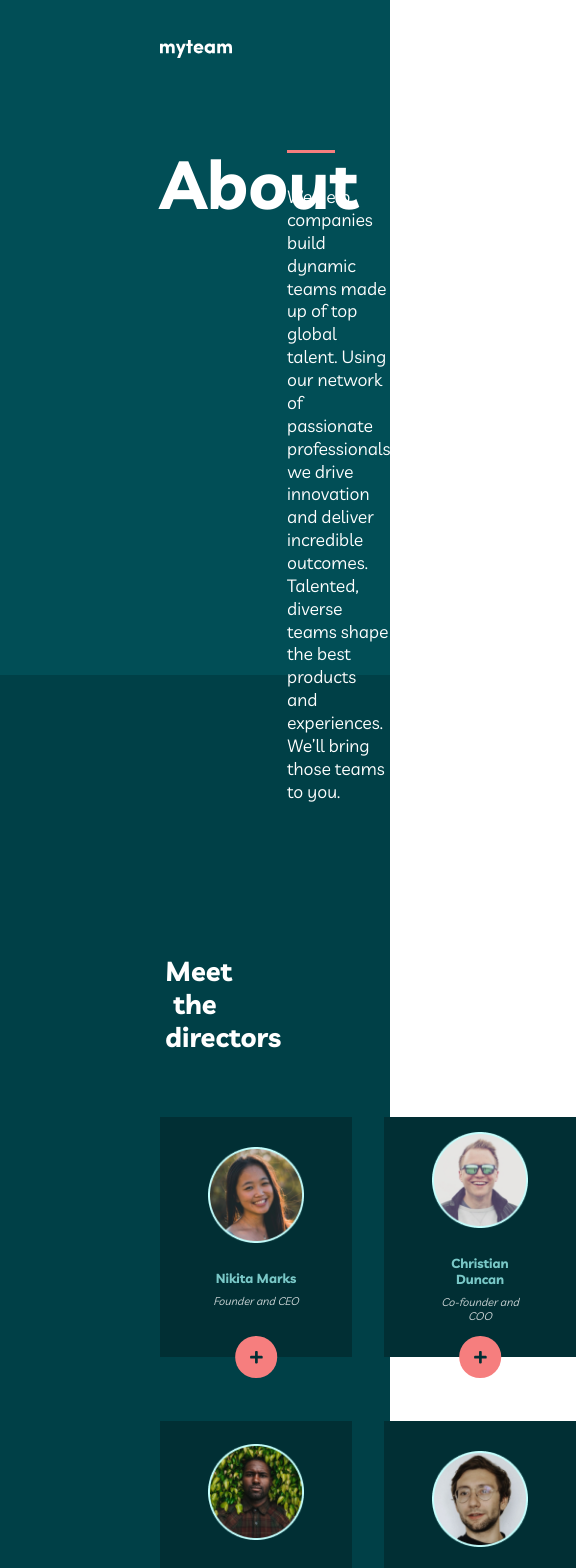
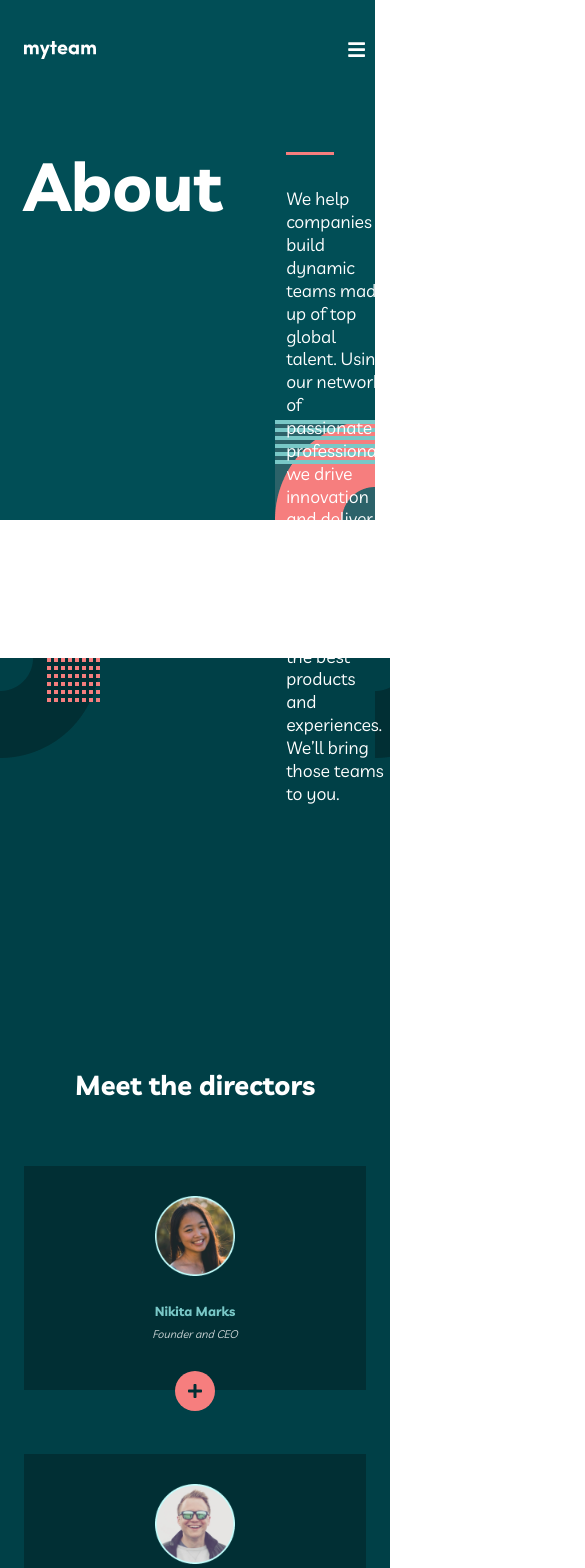
Before and after one commit to Mahmud1087/portfolio-projects, a React (Vite) app in the folder myteam-multipage-website/: page /about in a window 390 px wide. Shown: the top 1568 px of the page, 585 px wide, since content can reach past the window. Built offline with nearby package versions, Linux system fonts and the light colour scheme.

Commit message:
completed the responsiveness for the mobile view

```diff
--- a/myteam-multipage-website/src/components/about-me/AboutHero.jsx
+++ b/myteam-multipage-website/src/components/about-me/AboutHero.jsx
@@ -5,6 +5,7 @@ import {
 } from '../styles/about-me/AboutHero.styled'
 import { Button, Logo, Navbar, NavLinks } from '../styles/homepage/Hero.Styled'
 import logo from '../../assets/myteam 2.svg'
+import { FaBars } from 'react-icons/fa'
 
 export default function AboutHero() {
   return (
@@ -26,6 +27,9 @@ export default function AboutHero() {
         <Link to='contact'>
           <Button>contact us</Button>
         </Link>
+        <button className='menuBtn'>
+          <FaBars />
+        </button>
       </Navbar>
       <AboutText>
         <h1>About</h1>
--- a/myteam-multipage-website/src/components/styles/about-me/AboutHero.styled.jsx
+++ b/myteam-multipage-website/src/components/styles/about-me/AboutHero.styled.jsx
@@ -1,6 +1,7 @@
 import styled from 'styled-components'
 import aboutBG1 from '../../../assets/aboutBG1.png'
 import tabAboutBG1 from '../../../assets/tabAboutBG1.png'
+import phoneAboutBG1 from '../../../assets/phoneAboutBG1.png'
 
 export const AboutHeroSection = styled.section`
   width: 100%;
@@ -10,11 +11,11 @@ export const AboutHeroSection = styled.section`
   background-size: cover;
   padding: 0 10rem;
 
-  @media screen and (min-width: 481px) and (max-width: 768px) {
-    padding: 0 3rem;
-    background: url(${tabAboutBG1});
+  @media screen and (min-width: 320px) and (max-width: 480px) {
+    padding: 0 1.5rem;
+    background: url(${phoneAboutBG1});
     background-repeat: no-repeat;
-    height: 54vh;
+    height: 78vh;
   }
 `
 
@@ -70,4 +71,28 @@ export const AboutText = styled.div`
       }
     }
   }
+
+  @media screen and (min-width: 320px) and (max-width: 376px) {
+    flex-direction: column;
+    row-gap: 2rem;
+    text-align: center;
+
+    h1 {
+      font-size: 3rem;
+      text-align: center;
+    }
+
+    div {
+      hr {
+        display: none;
+      }
+
+      p {
+        padding-top: 0;
+        line-height: 1.8;
+        font-size: 1rem;
+        text-align: center;
+      }
+    }
+  }
 `
--- a/myteam-multipage-website/src/components/styles/about-me/Clients.styled.jsx
+++ b/myteam-multipage-website/src/components/styles/about-me/Clients.styled.jsx
@@ -1,6 +1,7 @@
 import styled from 'styled-components'
 import aboutBG3 from '../../../assets/aboutBG3.png'
 import tabAboutBG3 from '../../../assets/tabAboutBG3.png'
+import phoneAboutBG3 from '../../../assets/phoneAboutBG3.png'
 
 export const ClientsSection = styled.section`
   width: 100%;
@@ -20,6 +21,13 @@ export const ClientsSection = styled.section`
     background-repeat: no-repeat;
     padding: 0 3rem;
   }
+
+  @media screen and (min-width: 320px) and (max-width: 480px) {
+    height: 80vh;
+    background: url(${phoneAboutBG3});
+    background-repeat: no-repeat;
+    padding: 0 1.5rem;
+  }
 `
 
 export const ClientsContainer = styled.div`
@@ -31,4 +39,15 @@ export const ClientsContainer = styled.div`
   img {
     width: 6rem;
   }
+
+  @media screen and (min-height: 320px) and (max-width: 480px) {
+    flex-direction: column;
+    align-items: center;
+    row-gap: 2rem;
+    margin-top: 4rem;
+
+    img {
+      width: 7rem;
+    }
+  }
 `
--- a/myteam-multipage-website/src/components/styles/about-me/DirectorsInfo.styled.jsx
+++ b/myteam-multipage-website/src/components/styles/about-me/DirectorsInfo.styled.jsx
@@ -1,6 +1,7 @@
 import styled from 'styled-components'
 import aboutBG2 from '../../../assets/aboutBG2.png'
 import tabAboutBG2 from '../../../assets/tabAboutBG2.png'
+import phoneAboutBG2 from '../../../assets/phoneAboutBG2.png'
 
 export const DirectorsInfoSection = styled.section`
   width: 100%;
@@ -19,6 +20,12 @@ export const DirectorsInfoSection = styled.section`
     padding: 0 6rem;
     background: url(${tabAboutBG2});
   }
+
+  @media screen and (min-width: 320px) and (max-width: 480px) {
+    height: 306vh;
+    padding: 0 1.5rem;
+    background: url(${phoneAboutBG2});
+  }
 `
 
 export const CardContainer = styled.div`
@@ -28,8 +35,8 @@ export const CardContainer = styled.div`
   gap: 4rem 2rem;
   margin-top: 4rem;
 
-  @media screen and (min-width: 481px) and (max-width: 768px) {
-    grid-template-columns: repeat(2, 1fr);
+  @media screen and (min-width: 320px) and (max-width: 480px) {
+    grid-template-columns: repeat(1, 1fr);
     gap: 4rem 1rem;
   }
 `
@@ -137,4 +144,18 @@ export const Card = styled.div`
       font-size: 1.2rem;
     }
   }
+
+  @media screen and (min-width: 320px) and (max-width: 480px) {
+    height: 14rem;
+
+    img {
+      width: 5rem;
+    }
+
+    button {
+      width: 2.5rem;
+      height: 2.5rem;
+      font-size: 1rem;
+    }
+  }
 `
```
